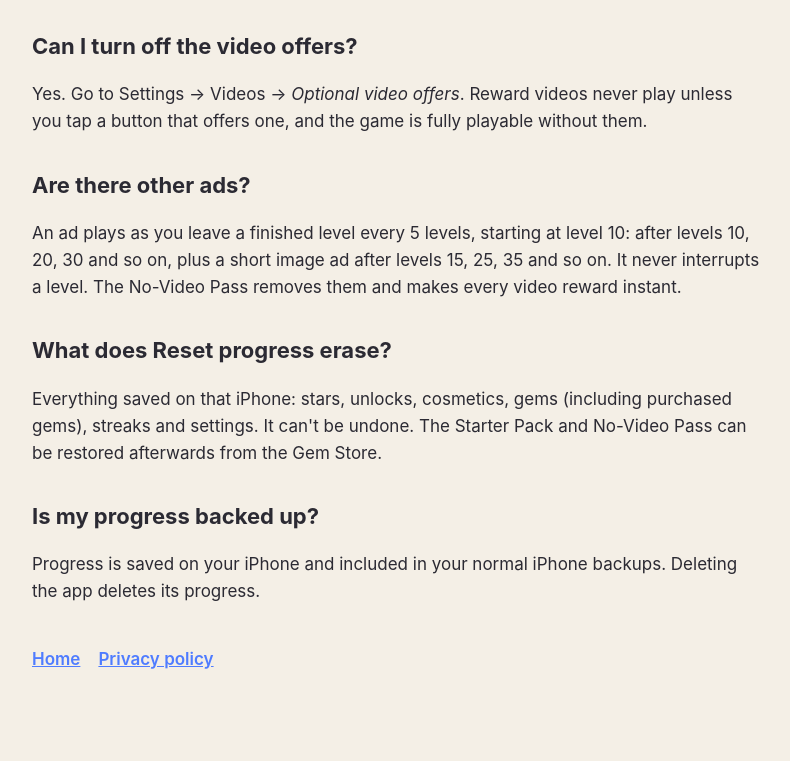
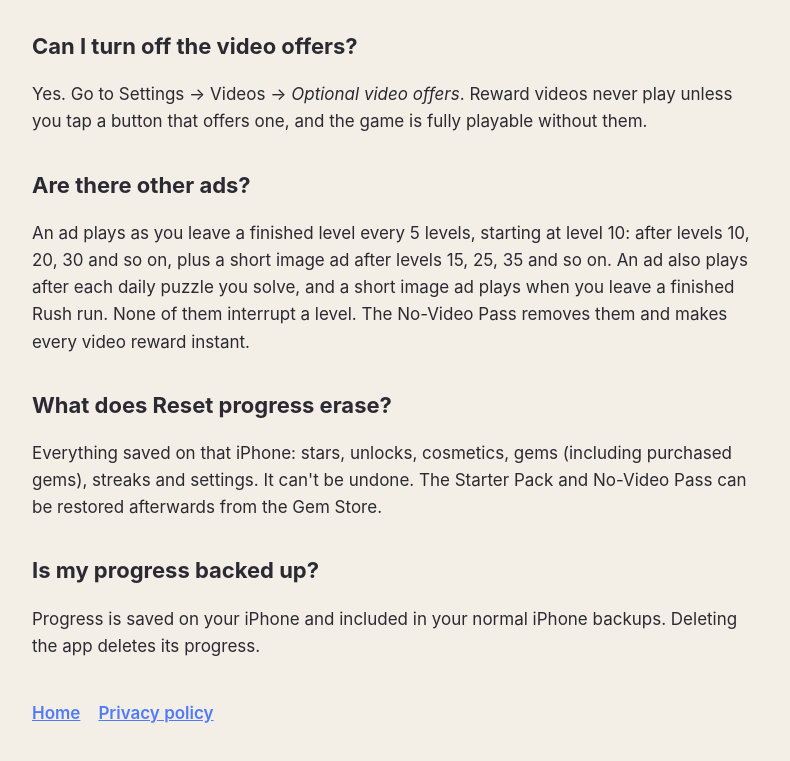
Before and after one commit to tiltwisegame/tiltwisegame.github.io, a plain HTML site: page support.html in a window 1280 px wide. Shown: the part 760-1521 px from the top of the page, without its empty margins (244-1034 px from the left). Before the commit the page ends 1497 px from the top, so only its background shows below. Drawn offline with Linux system fonts and the light colour scheme.

Commit message:
Homepage and support: correct ad description

```diff
--- a/support.html
+++ b/support.html
@@ -31,7 +31,7 @@
   <p>Yes. Go to Settings → Videos → <em>Optional video offers</em>. Reward videos never play unless you tap a button that offers one, and the game is fully playable without them.</p>
 
   <h2>Are there other ads?</h2>
-  <p>An ad plays as you leave a finished level every 5 levels, starting at level 10: after levels 10, 20, 30 and so on, plus a short image ad after levels 15, 25, 35 and so on. It never interrupts a level. The No-Video Pass removes them and makes every video reward instant.</p>
+  <p>An ad plays as you leave a finished level every 5 levels, starting at level 10: after levels 10, 20, 30 and so on, plus a short image ad after levels 15, 25, 35 and so on. An ad also plays after each daily puzzle you solve, and a short image ad plays when you leave a finished Rush run. None of them interrupt a level. The No-Video Pass removes them and makes every video reward instant.</p>
 
   <h2>What does Reset progress erase?</h2>
   <p>Everything saved on that iPhone: stars, unlocks, cosmetics, gems (including purchased gems), streaks and settings. It can't be undone. The Starter Pack and No-Video Pass can be restored afterwards from the Gem Store.</p>
```
Also changed, not shown: index.html (+1 -1 lines).
